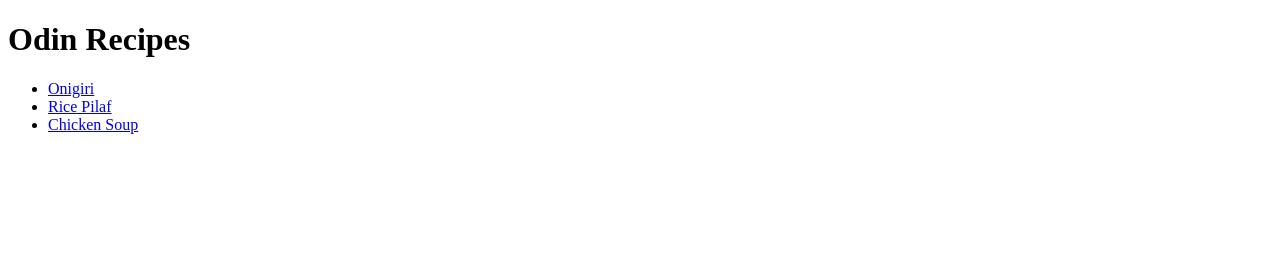
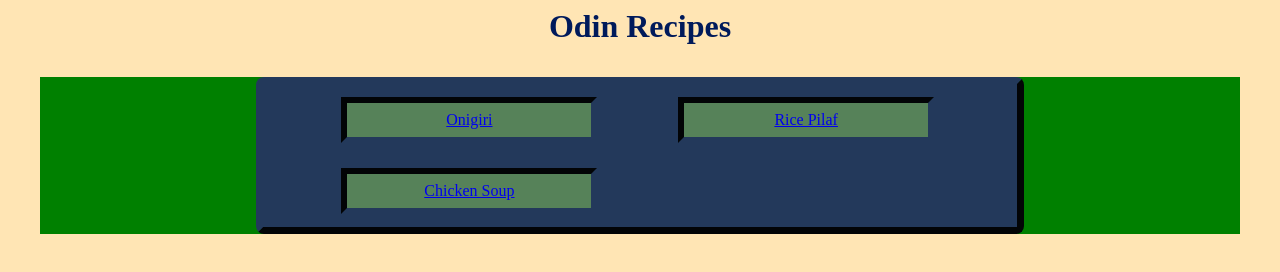
Before and after one commit to Chyrnia/odin-recipes, a plain HTML site: page index.html in a window 1280 px wide. Drawn offline with Linux system fonts and the light colour scheme.

Commit message:
Add some bad CSS styling to all pages
Class and ID names aren’t ideal yet, as this was more of a test for
the new properties I’ve learned so far. I’ll revisit and clean up
the design later

```diff
--- a/index.html
+++ b/index.html
@@ -3,12 +3,16 @@
 	<head>
 		<meta charset='UTF-8'>
 		<title>Recipes?</title>
+		<link rel="stylesheet" href="styles.css">
 	</head>
 	<body>
 		<h1>Odin Recipes</h1>
-		<ul>
-			<li><a href="./recipes/onigiri.html"  rel="noreferrer">Onigiri</a></li>
-			<li><a href="./recipes/rice_pilaf.html"  rel="noreferrer">Rice Pilaf</a></li>
-			<li><a href="./recipes/chicken_soup.html"  rel="noreferrer">Chicken Soup</a></li>
+		<div class="part1">
+			<ul class="home tabla">
+				<li class="item" id=item_1><a href="./recipes/onigiri.html"  rel="noreferrer">Onigiri</a></li>
+				<li class="item" id=item_2><a href="./recipes/rice_pilaf.html"  rel="noreferrer">Rice Pilaf</a></li>
+				<li class="item" id=item_3><a href="./recipes/chicken_soup.html"  rel="noreferrer">Chicken Soup</a></li>
+			</ul>
+		</div>
 	</body>
 </html>
--- /dev/null
+++ b/styles.css
@@ -0,0 +1,54 @@
+* {
+	box-sizing:border-box;
+}
+
+body {
+	background-color:#FFE5B4;
+	color:#120309;
+}
+
+h1 {
+	font-family:"Times New Roman" , sans-serif;
+	text-align:center;
+	color:#001A5B;
+	width:20vw;
+	margin:auto;
+}
+.photo {
+	width:50vw;
+	margin:0 25vw 0;
+}
+.part2 {
+	background-color:#5D737E;
+	font-family:monospace;
+}
+.part3 {
+	background-color:#DD6031;
+
+}
+.item {
+	margin:5px 15px;
+	padding:8px;
+	background-color:#568259;
+	border: 6px inset #23395B;
+	display:inline-block;
+	width:20vw;
+	margin:1vw 3vw;
+	text-align:center;
+}
+
+.home {
+	background-color:#23395B;
+	border:7px outset #23395B;
+	border-radius: 8px;
+	width: 60vw;
+	margin: auto;
+}
+
+.part3 {
+	font-family:serif;
+}
+.part1 {
+	background-color:green;
+	margin:2em;
+}
```
Also changed, not shown: recipes/chicken_soup.html (+9 -1 lines), recipes/onigiri.html (+7 -0 lines), recipes/rice_pilaf.html (+7 -0 lines).
